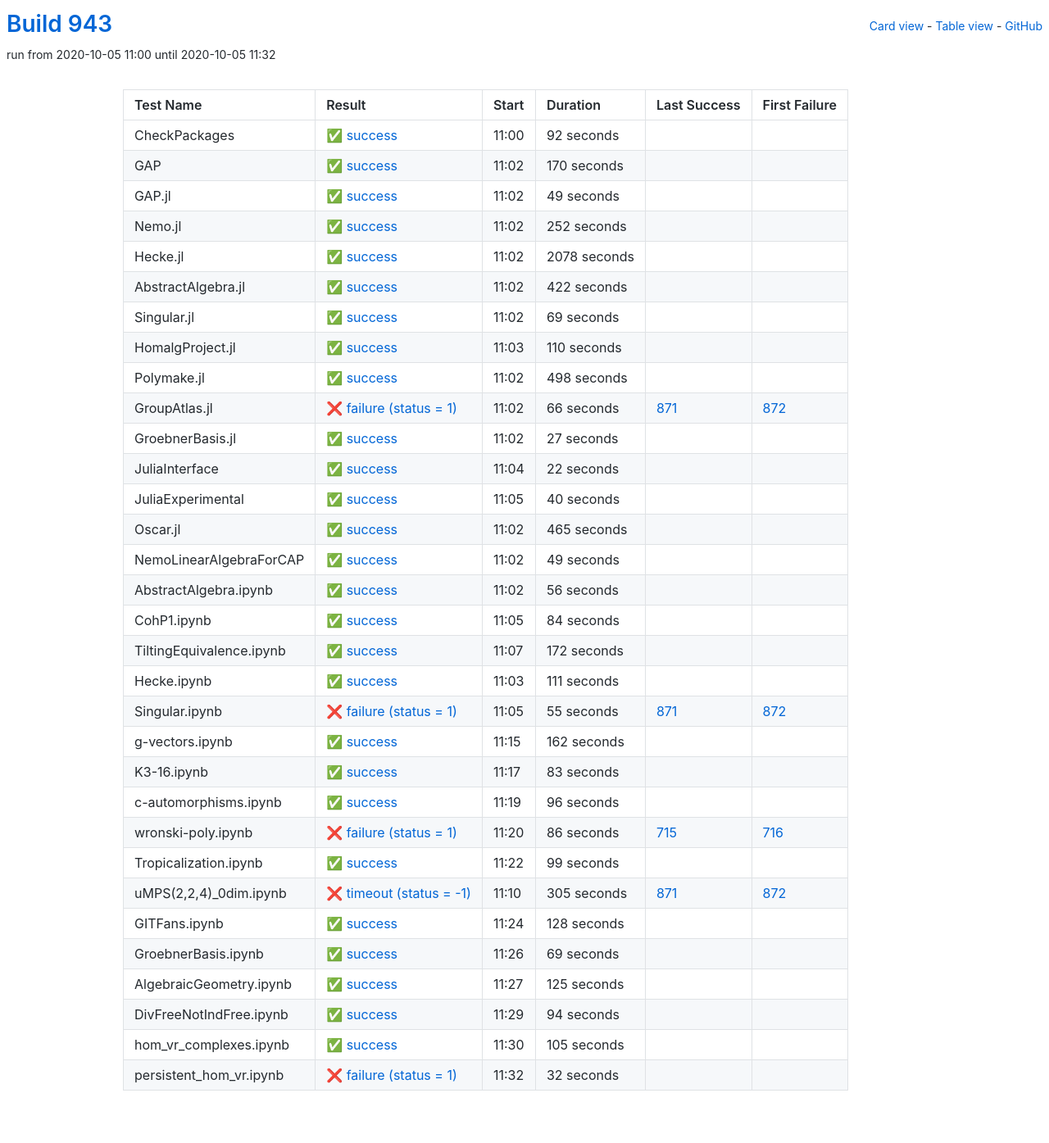
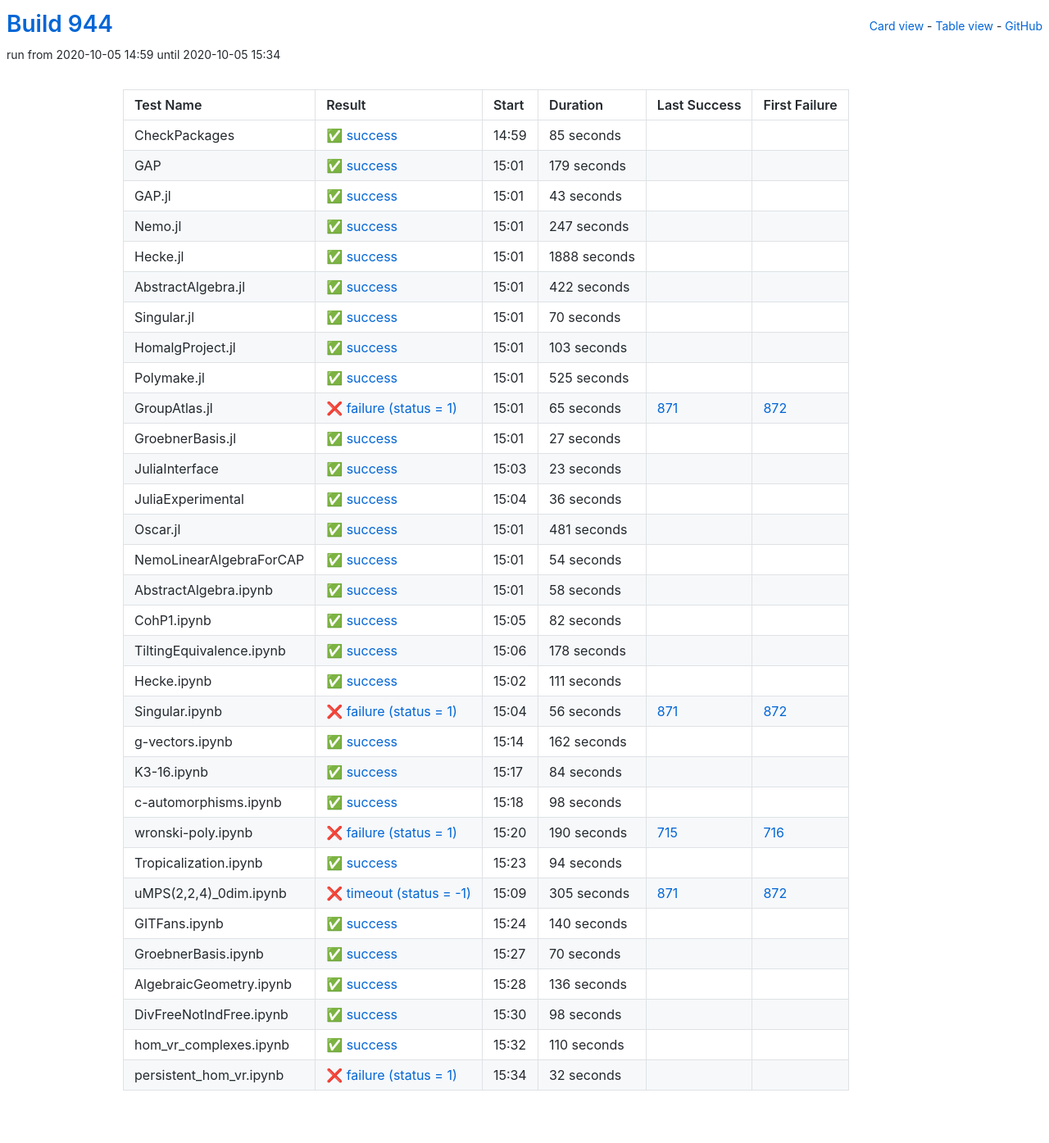
Before and after one commit to oscar-system/oscar-ci-status-stable, a Jekyll site: the page built from table.html, in a window 1280 px wide. Shown: the whole page at 82% size. Built offline with Jekyll 4.4.1, drawn with Linux system fonts in a browser that asks for light colours.

Commit message:
Build #944

```diff
--- a/_data/ci.yml
+++ b/_data/ci.yml
@@ -1,6 +1,6 @@
 ---
-build: 943
-build_url: https://oscarci.mathematik.uni-kl.de/job/oscar-stable/943/
+build: 944
+build_url: https://oscarci.mathematik.uni-kl.de/job/oscar-stable/944/
 job: oscar-stable
 organization: oscar-system
 repo: oscar-ci-status-stable
@@ -8,68 +8,68 @@ repourl: https://github.com/oscar-system/oscar-ci-status-stable
 tests:
 - name: CheckPackages
   id: checkpackages
-  log: https://oscarci.mathematik.uni-kl.de/job/oscar-stable/943/artifact/logs/build-943/CheckPackages.log
-  start: 2020-10-05 11:00
+  log: https://oscarci.mathematik.uni-kl.de/job/oscar-stable/944/artifact/logs/build-944/CheckPackages.log
+  start: 2020-10-05 14:59
   success: true
   exitcode: 0
   status: success
-  duration: 92
+  duration: 85
   last_success: false
   last_success_url:
   first_failure: false
   first_failure_url:
 - name: GAP
   id: gap
-  log: https://oscarci.mathematik.uni-kl.de/job/oscar-stable/943/artifact/logs/build-943/GAP.log
-  start: 2020-10-05 11:02
+  log: https://oscarci.mathematik.uni-kl.de/job/oscar-stable/944/artifact/logs/build-944/GAP.log
+  start: 2020-10-05 15:01
   success: true
   exitcode: 0
   status: success
-  duration: 170
+  duration: 179
   last_success: false
   last_success_url:
   first_failure: false
   first_failure_url:
 - name: GAP.jl
   id: gap-jl
-  log: https://oscarci.mathematik.uni-kl.de/job/oscar-stable/943/artifact/logs/build-943/GAP.jl.log
-  start: 2020-10-05 11:02
+  log: https://oscarci.mathematik.uni-kl.de/job/oscar-stable/944/artifact/logs/build-944/GAP.jl.log
+  start: 2020-10-05 15:01
   success: true
   exitcode: 0
   status: success
-  duration: 49
+  duration: 43
   last_success: false
   last_success_url:
   first_failure: false
   first_failure_url:
 - name: Nemo.jl
   id: nemo-jl
-  log: https://oscarci.mathematik.uni-kl.de/job/oscar-stable/943/artifact/logs/build-943/Nemo.jl.log
-  start: 2020-10-05 11:02
+  log: https://oscarci.mathematik.uni-kl.de/job/oscar-stable/944/artifact/logs/build-944/Nemo.jl.log
+  start: 2020-10-05 15:01
   success: true
   exitcode: 0
   status: success
-  duration: 252
+  duration: 247
   last_success: false
   last_success_url:
   first_failure: false
   first_failure_url:
 - name: Hecke.jl
   id: hecke-jl
-  log: https://oscarci.mathematik.uni-kl.de/job/oscar-stable/943/artifact/logs/build-943/Hecke.jl.log
-  start: 2020-10-05 11:02
+  log: https://oscarci.mathematik.uni-kl.de/job/oscar-stable/944/artifact/logs/build-944/Hecke.jl.log
+  start: 2020-10-05 15:01
   success: true
   exitcode: 0
   status: success
-  duration: 2078
+  duration: 1888
   last_success: false
   last_success_url:
   first_failure: false
   first_failure_url:
 - name: AbstractAlgebra.jl
   id: abstractalgebra-jl
-  log: https://oscarci.mathematik.uni-kl.de/job/oscar-stable/943/artifact/logs/build-943/AbstractAlgebra.jl.log
-  start: 2020-10-05 11:02
+  log: https://oscarci.mathematik.uni-kl.de/job/oscar-stable/944/artifact/logs/build-944/AbstractAlgebra.jl.log
+  start: 2020-10-05 15:01
   success: true
   exitcode: 0
   status: success
@@ -80,56 +80,56 @@ tests:
   first_failure_url:
 - name: Singular.jl
   id: singular-jl
-  log: https://oscarci.mathematik.uni-kl.de/job/oscar-stable/943/artifact/logs/build-943/Singular.jl.log
-  start: 2020-10-05 11:02
+  log: https://oscarci.mathematik.uni-kl.de/job/oscar-stable/944/artifact/logs/build-944/Singular.jl.log
+  start: 2020-10-05 15:01
   success: true
   exitcode: 0
   status: success
-  duration: 69
+  duration: 70
   last_success: false
   last_success_url:
   first_failure: false
   first_failure_url:
 - name: HomalgProject.jl
   id: homalgproject-jl
-  log: https://oscarci.mathematik.uni-kl.de/job/oscar-stable/943/artifact/logs/build-943/HomalgProject.jl.log
-  start: 2020-10-05 11:03
+  log: https://oscarci.mathematik.uni-kl.de/job/oscar-stable/944/artifact/logs/build-944/HomalgProject.jl.log
+  start: 2020-10-05 15:01
   success: true
   exitcode: 0
   status: success
-  duration: 110
+  duration: 103
   last_success: false
   last_success_url:
   first_failure: false
   first_failure_url:
 - name: Polymake.jl
   id: polymake-jl
-  log: https://oscarci.mathematik.uni-kl.de/job/oscar-stable/943/artifact/logs/build-943/Polymake.jl.log
-  start: 2020-10-05 11:02
+  log: https://oscarci.mathematik.uni-kl.de/job/oscar-stable/944/artifact/logs/build-944/Polymake.jl.log
+  start: 2020-10-05 15:01
   success: true
   exitcode: 0
   status: success
-  duration: 498
+  duration: 525
   last_success: false
   last_success_url:
   first_failure: false
   first_failure_url:
 - name: GroupAtlas.jl
   id: groupatlas-jl
-  log: https://oscarci.mathematik.uni-kl.de/job/oscar-stable/943/artifact/logs/build-943/GroupAtlas.jl.log
-  start: 2020-10-05 11:02
+  log: https://oscarci.mathematik.uni-kl.de/job/oscar-stable/944/artifact/logs/build-944/GroupAtlas.jl.log
+  start: 2020-10-05 15:01
   success: false
   exitcode: 1
   status: failure
-  duration: 66
+  duration: 65
   last_success: 871
   last_success_url: https://oscarci.mathematik.uni-kl.de/job/oscar-stable/871/
   first_failure: 872
   first_failure_url: https://oscarci.mathematik.uni-kl.de/job/oscar-stable/872/
 - name: GroebnerBasis.jl
   id: groebnerbasis-jl
-  log: https://oscarci.mathematik.uni-kl.de/job/oscar-stable/943/artifact/logs/build-943/GroebnerBasis.jl.log
-  start: 2020-10-05 11:02
+  log: https://oscarci.mathematik.uni-kl.de/job/oscar-stable/944/artifact/logs/build-944/GroebnerBasis.jl.log
+  start: 2020-10-05 15:01
   success: true
   exitcode: 0
   status: success
@@ -140,92 +140,92 @@ tests:
   first_failure_url:
 - name: JuliaInterface
   id: juliainterface
-  log: https://oscarci.mathematik.uni-kl.de/job/oscar-stable/943/artifact/logs/build-943/JuliaInterface.log
-  start: 2020-10-05 11:04
+  log: https://oscarci.mathematik.uni-kl.de/job/oscar-stable/944/artifact/logs/build-944/JuliaInterface.log
+  start: 2020-10-05 15:03
   success: true
   exitcode: 0
   status: success
-  duration: 22
+  duration: 23
   last_success: false
   last_success_url:
   first_failure: false
   first_failure_url:
 - name: JuliaExperimental
   id: juliaexperimental
-  log: https://oscarci.mathematik.uni-kl.de/job/oscar-stable/943/artifact/logs/build-943/JuliaExperimental.log
-  start: 2020-10-05 11:05
+  log: https://oscarci.mathematik.uni-kl.de/job/oscar-stable/944/artifact/logs/build-944/JuliaExperimental.log
+  start: 2020-10-05 15:04
   success: true
   exitcode: 0
   status: success
-  duration: 40
+  duration: 36
   last_success: false
   last_success_url:
   first_failure: false
   first_failure_url:
 - name: Oscar.jl
   id: oscar-jl
-  log: https://oscarci.mathematik.uni-kl.de/job/oscar-stable/943/artifact/logs/build-943/Oscar.jl.log
-  start: 2020-10-05 11:02
+  log: https://oscarci.mathematik.uni-kl.de/job/oscar-stable/944/artifact/logs/build-944/Oscar.jl.log
+  start: 2020-10-05 15:01
   success: true
   exitcode: 0
   status: success
-  duration: 465
+  duration: 481
   last_success: false
   last_success_url:
   first_failure: false
   first_failure_url:
 - name: NemoLinearAlgebraForCAP
   id: nemolinearalgebraforcap
-  log: https://oscarci.mathematik.uni-kl.de/job/oscar-stable/943/artifact/logs/build-943/NemoLinearAlgebraForCAP.log
-  start: 2020-10-05 11:02
+  log: https://oscarci.mathematik.uni-kl.de/job/oscar-stable/944/artifact/logs/build-944/NemoLinearAlgebraForCAP.log
+  start: 2020-10-05 15:01
   success: true
   exitcode: 0
   status: success
-  duration: 49
+  duration: 54
   last_success: false
   last_success_url:
   first_failure: false
   first_failure_url:
 - name: AbstractAlgebra.ipynb
   id: abstractalgebra-ipynb
-  log: https://oscarci.mathematik.uni-kl.de/job/oscar-stable/943/artifact/logs/build-943/AbstractAlgebra.ipynb.log
-  start: 2020-10-05 11:02
+  log: https://oscarci.mathematik.uni-kl.de/job/oscar-stable/944/artifact/logs/build-944/AbstractAlgebra.ipynb.log
+  start: 2020-10-05 15:01
   success: true
   exitcode: 0
   status: success
-  duration: 56
+  duration: 58
   last_success: false
   last_success_url:
   first_failure: false
   first_failure_url:
 - name: CohP1.ipynb
   id: cohp1-ipynb
-  log: https://oscarci.mathematik.uni-kl.de/job/oscar-stable/943/artifact/logs/build-943/CohP1.ipynb.log
-  start: 2020-10-05 11:05
+  log: https://oscarci.mathematik.uni-kl.de/job/oscar-stable/944/artifact/logs/build-944/CohP1.ipynb.log
+  start: 2020-10-05 15:05
   success: true
   exitcode: 0
   status: success
-  duration: 84
+  duration: 82
   last_success: false
   last_success_url:
   first_failure: false
   first_failure_url:
 - name: TiltingEquivalence.ipynb
   id: tiltingequivalence-ipynb
-  log: https://oscarci.mathematik.uni-kl.de/job/oscar-stable/943/artifact/logs/build-943/TiltingEquivalence.ipynb.log
-  start: 2020-10-05 11:07
+  log: https://oscarci.mathematik.uni-kl.de/job/oscar-stable/944/artifact/logs/build-944/TiltingEquivalence.ipynb.log
+  start: 2020-10-05 15:06
   success: true
   exitcode: 0
   status: success
-  duration: 172
+  duration: 178
   last_success: false
   last_success_url:
   first_failure: false
   first_failure_url:
 - name: Hecke.ipynb
   id: hecke-ipynb
-  log: https://oscarci.mathematik.uni-kl.de/job/oscar-stable/943/artifact/logs/build-943/Hecke.ipynb.log
-  start: 2020-10-05 11:03
+  log: https://oscarci.mathematik.uni-kl.de/job/oscar-stable/944/artifact/logs/build-944/Hecke.ipynb.log
+  start: 2020-10-05 15:02
   success: true
   exitcode: 0
   status: success
@@ -236,20 +236,20 @@ tests:
   first_failure_url:
 - name: Singular.ipynb
   id: singular-ipynb
-  log: https://oscarci.mathematik.uni-kl.de/job/oscar-stable/943/artifact/logs/build-943/Singular.ipynb.log
-  start: 2020-10-05 11:05
+  log: https://oscarci.mathematik.uni-kl.de/job/oscar-stable/944/artifact/logs/build-944/Singular.ipynb.log
+  start: 2020-10-05 15:04
   success: false
   exitcode: 1
   status: failure
-  duration: 55
+  duration: 56
   last_success: 871
   last_success_url: https://oscarci.mathematik.uni-kl.de/job/oscar-stable/871/
   first_failure: 872
   first_failure_url: https://oscarci.mathematik.uni-kl.de/job/oscar-stable/872/
 - name: g-vectors.ipynb
   id: g-vectors-ipynb
-  log: https://oscarci.mathematik.uni-kl.de/job/oscar-stable/943/artifact/logs/build-943/g-vectors.ipynb.log
-  start: 2020-10-05 11:15
+  log: https://oscarci.mathematik.uni-kl.de/job/oscar-stable/944/artifact/logs/build-944/g-vectors.ipynb.log
+  start: 2020-10-05 15:14
   success: true
   exitcode: 0
   status: success
@@ -260,56 +260,56 @@ tests:
   first_failure_url:
 - name: K3-16.ipynb
   id: k3-16-ipynb
-  log: https://oscarci.mathematik.uni-kl.de/job/oscar-stable/943/artifact/logs/build-943/K3-16.ipynb.log
-  start: 2020-10-05 11:17
+  log: https://oscarci.mathematik.uni-kl.de/job/oscar-stable/944/artifact/logs/build-944/K3-16.ipynb.log
+  start: 2020-10-05 15:17
   success: true
   exitcode: 0
   status: success
-  duration: 83
+  duration: 84
   last_success: false
   last_success_url:
   first_failure: false
   first_failure_url:
 - name: c-automorphisms.ipynb
   id: c-automorphisms-ipynb
-  log: https://oscarci.mathematik.uni-kl.de/job/oscar-stable/943/artifact/logs/build-943/c-automorphisms.ipynb.log
-  start: 2020-10-05 11:19
+  log: https://oscarci.mathematik.uni-kl.de/job/oscar-stable/944/artifact/logs/build-944/c-automorphisms.ipynb.log
+  start: 2020-10-05 15:18
   success: true
   exitcode: 0
   status: success
-  duration: 96
+  duration: 98
   last_success: false
   last_success_url:
   first_failure: false
   first_failure_url:
 - name: wronski-poly.ipynb
   id: wronski-poly-ipynb
-  log: https://oscarci.mathematik.uni-kl.de/job/oscar-stable/943/artifact/logs/build-943/wronski-poly.ipynb.log
-  start: 2020-10-05 11:20
+  log: https://oscarci.mathematik.uni-kl.de/job/oscar-stable/944/artifact/logs/build-944/wronski-poly.ipynb.log
+  start: 2020-10-05 15:20
   success: false
   exitcode: 1
   status: failure
-  duration: 86
+  duration: 190
   last_success: 715
   last_success_url: https://oscarci.mathematik.uni-kl.de/job/oscar-stable/715/
   first_failure: 716
   first_failure_url: https://oscarci.mathematik.uni-kl.de/job/oscar-stable/716/
 - name: Tropicalization.ipynb
   id: tropicalization-ipynb
-  log: https://oscarci.mathematik.uni-kl.de/job/oscar-stable/943/artifact/logs/build-943/Tropicalization.ipynb.log
-  start: 2020-10-05 11:22
+  log: https://oscarci.mathematik.uni-kl.de/job/oscar-stable/944/artifact/logs/build-944/Tropicalization.ipynb.log
+  start: 2020-10-05 15:23
   success: true
   exitcode: 0
   status: success
-  duration: 99
+  duration: 94
   last_success: false
   last_success_url:
   first_failure: false
   first_failure_url:
 - name: uMPS(2,2,4)_0dim.ipynb
   id: umps-2-2-4-0dim-ipynb
-  log: https://oscarci.mathematik.uni-kl.de/job/oscar-stable/943/artifact/logs/build-943/uMPS-2-2-4-_0dim.ipynb.log
-  start: 2020-10-05 11:10
+  log: https://oscarci.mathematik.uni-kl.de/job/oscar-stable/944/artifact/logs/build-944/uMPS-2-2-4-_0dim.ipynb.log
+  start: 2020-10-05 15:09
   success: false
   exitcode: -1
   status: timeout
@@ -320,68 +320,68 @@ tests:
   first_failure_url: https://oscarci.mathematik.uni-kl.de/job/oscar-stable/872/
 - name: GITFans.ipynb
   id: gitfans-ipynb
-  log: https://oscarci.mathematik.uni-kl.de/job/oscar-stable/943/artifact/logs/build-943/GITFans.ipynb.log
-  start: 2020-10-05 11:24
+  log: https://oscarci.mathematik.uni-kl.de/job/oscar-stable/944/artifact/logs/build-944/GITFans.ipynb.log
+  start: 2020-10-05 15:24
   success: true
   exitcode: 0
   status: success
-  duration: 128
+  duration: 140
   last_success: false
   last_success_url:
   first_failure: false
   first_failure_url:
 - name: GroebnerBasis.ipynb
   id: groebnerbasis-ipynb
-  log: https://oscarci.mathematik.uni-kl.de/job/oscar-stable/943/artifact/logs/build-943/GroebnerBasis.ipynb.log
-  start: 2020-10-05 11:26
+  log: https://oscarci.mathematik.uni-kl.de/job/oscar-stable/944/artifact/logs/build-944/GroebnerBasis.ipynb.log
+  start: 2020-10-05 15:27
   success: true
   exitcode: 0
   status: success
-  duration: 69
+  duration: 70
   last_success: false
   last_success_url:
   first_failure: false
   first_failure_url:
 - name: AlgebraicGeometry.ipynb
   id: algebraicgeometry-ipynb
-  log: https://oscarci.mathematik.uni-kl.de/job/oscar-stable/943/artifact/logs/build-943/AlgebraicGeometry.ipynb.log
-  start: 2020-10-05 11:27
+  log: https://oscarci.mathematik.uni-kl.de/job/oscar-stable/944/artifact/logs/build-944/AlgebraicGeometry.ipynb.log
+  start: 2020-10-05 15:28
   success: true
   exitcode: 0
   status: success
-  duration: 125
+  duration: 136
   last_success: false
   last_success_url:
   first_failure: false
   first_failure_url:
 - name: DivFreeNotIndFree.ipynb
   id: divfreenotindfree-ipynb
-  log: https://oscarci.mathematik.uni-kl.de/job/oscar-stable/943/artifact/logs/build-943/DivFreeNotIndFree.ipynb.log
-  start: 2020-10-05 11:29
+  log: https://oscarci.mathematik.uni-kl.de/job/oscar-stable/944/artifact/logs/build-944/DivFreeNotIndFree.ipynb.log
+  start: 2020-10-05 15:30
   success: true
   exitcode: 0
   status: success
-  duration: 94
+  duration: 98
   last_success: false
   last_success_url:
   first_failure: false
   first_failure_url:
 - name: hom_vr_complexes.ipynb
   id: hom-vr-complexes-ipynb
-  log: https://oscarci.mathematik.uni-kl.de/job/oscar-stable/943/artifact/logs/build-943/hom_vr_complexes.ipynb.log
-  start: 2020-10-05 11:30
+  log: https://oscarci.mathematik.uni-kl.de/job/oscar-stable/944/artifact/logs/build-944/hom_vr_complexes.ipynb.log
+  start: 2020-10-05 15:32
   success: true
   exitcode: 0
   status: success
-  duration: 105
+  duration: 110
   last_success: false
   last_success_url:
   first_failure: false
   first_failure_url:
 - name: persistent_hom_vr.ipynb
   id: persistent-hom-vr-ipynb
-  log: https://oscarci.mathematik.uni-kl.de/job/oscar-stable/943/artifact/logs/build-943/persistent_hom_vr.ipynb.log
-  start: 2020-10-05 11:32
+  log: https://oscarci.mathematik.uni-kl.de/job/oscar-stable/944/artifact/logs/build-944/persistent_hom_vr.ipynb.log
+  start: 2020-10-05 15:34
   success: false
   exitcode: 1
   status: failure
```
Also changed, not shown: README.md.
